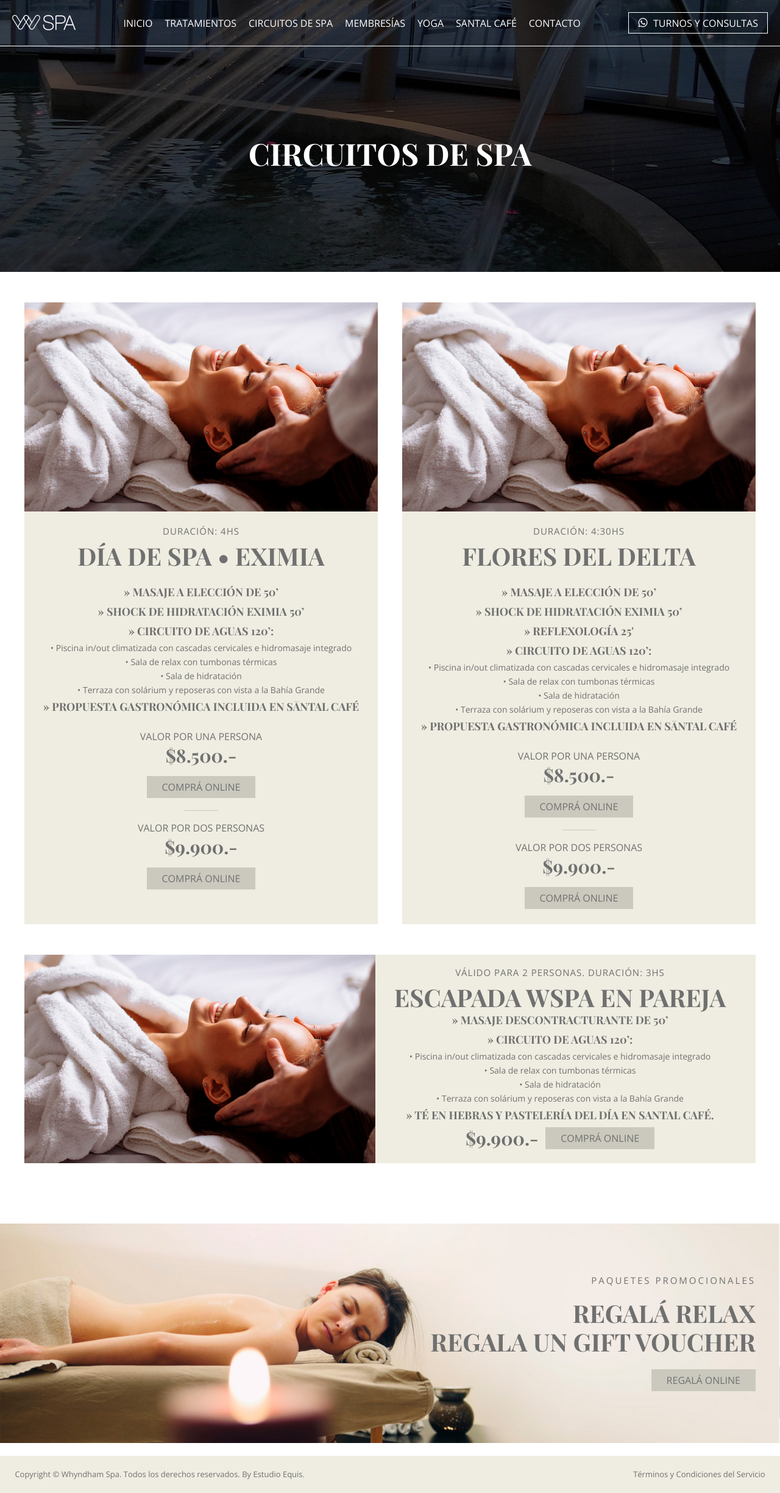
After one commit to ximepaparella/wspa, a PHP site: page /circuitos-de-spa.html in a window 1280 px wide. The commit adds this page. Shown: the whole page at 61% size. Run offline with PHP 8.4, Linux system fonts and the light colour scheme; some libraries are stand-ins or nearby versions.

Commit message:
Se añaden paginas de circuitos de spa, membresias y se hacen ajustes sobre módulos

```diff
--- /dev/null
+++ b/circuitos-de-spa.html
@@ -0,0 +1,222 @@
+<!DOCTYPE html>
+<html lang="es">
+
+<head>
+    <meta charset="UTF-8">
+    <meta name="viewport" content="width=device-width, initial-scale=1.0">
+    <meta http-equiv="X-UA-Compatible" content="ie=edge">
+    <title>Wspa | Circuitos de Spa | Whyndham Spa </title>
+
+    <!-- CSS -->
+    <link rel="stylesheet" type="text/css" href="css/site.css" />
+    <!-- FONTS -->
+    <link href="https://fonts.googleapis.com/css?family=Open+Sans:300,400,600,700,800&display=swap" rel="stylesheet">
+    <link href="https://fonts.googleapis.com/css?family=Playfair+Display:400,500,700,800,900&display=swap"
+        rel="stylesheet">
+
+    <!-- BX SLIDER -->
+    <script src="https://ajax.googleapis.com/ajax/libs/jquery/3.1.1/jquery.min.js"></script>
+    <script src="https://cdn.jsdelivr.net/bxslider/4.2.12/jquery.bxslider.min.js"></script>
+
+</head>
+
+<body>
+    <!-- HEADER -->
+    <header class="mod-header">
+        <div class="lay">
+            <!-- LOGO -->
+            <a class="com-logo" href="index.html">
+                <i class="icon-logo"> </i>
+            </a>
+            <!-- /LOGO -->
+
+            <!-- MENU -->
+            <nav class="mod-menu">
+                <a href="index.html">Inicio</a>
+                <a href="tratamientos.html">Tratamientos</a>
+                <a href="circuitos-de-spa.html">Circuitos de Spa</a>
+                <a href="membresias.html">Membresías</a>
+                <a href="yoga.html">Yoga</a>
+                <a href="http://www.santalcafe.com" target="_blank">Santal Café</a>
+                <a href="contacto.html">Contacto</a>
+            </nav>
+            <!-- /MENU -->
+
+            <!--WTS -->
+            <a href="https://api.whatsapp.com/send?phone=5491134209545&text=Hola%2C%20quiero%20realizar%20una%20consulta"
+                target="_blank" class="com-whatsapp">
+                <i class="icon-w-outline"></i> TURNOS Y CONSULTAS
+            </a>
+            <!-- /WTS -->
+        </div>
+    </header>
+    <!-- /HEADER -->
+
+    <!-- PAGE TITLE -->
+    <div class="mod-page-title --circuitos">
+        <h1>Circuitos de Spa</h1>
+    </div>
+    <!-- /PAGE TITLE -->
+
+    <!-- TREATMENT GRID -->
+    <section class="mod-grid">
+        <div class="lay">
+
+            <div class="row">
+                <!-- Fila de 2 columnas -->
+                <div class="row-gap-2">
+                    <!-- MÓDULO TRATAMIENTO VERTICAL A MULTIPLES PRECIOS -->
+                    <div class="mod-treatment --vertical hlp-bg-third multiple-price">
+                        <img class="com-image" src="img/tratamientos/tratamiento-facial.png"
+                        alt="SAN VALENTÍN EN WSPA ESCAPADA EN PAREJA" />
+
+                        <div class="col-12 --description">
+                            <div class="com-title">
+                                <h4 class="pre-title">Duración: 4hs</h4>
+                                <h2 class="treatment-title">DÍA DE SPA • EXIMIA</h2>
+                            </div>
+                            <div class="com-detail">
+                                <ul class="com-list">
+                                    <li class="first-level">» Masaje a elección de 50’</li>
+                                    <li class="first-level">» Shock de Hidratación EXIMIA 50’</li>
+                                    <li class="first-level">» Circuito de Aguas 120’:</li>
+                                    <li class="sub-level">• Piscina in/out climatizada con cascadas cervicales
+                                        e hidromasaje integrado </li>
+                                    <li class="sub-level">• Sala de relax con tumbonas térmicas</li>
+                                    <li class="sub-level">• Sala de hidratación</li>
+                                    <li class="sub-level">• Terraza con solárium y reposeras con vista a la Bahía
+                                        Grande
+                                    </li>
+                                    <li class="first-level">» Propuesta gastronómica incluida en SĀNTAL CAFÉ</li>
+                                </ul>
+                            </div>
+                            <div class="mod-prices">
+                                <div class="com-price">
+                                    <h6>VALOR POR UNA PERSONA</h6>
+                                    <h5>$8.500.-</h5>
+                                    <a href="#" class="com-button">COMPRÁ ONLINE</a>
+                                </div>
+                                <div class="com-price">
+                                    <h6>VALOR POR DOS PERSONAS</h6>
+                                    <h5>$9.900.-</h5>
+                                    <a href="#" class="com-button">COMPRÁ ONLINE</a>
+                                </div>
+                            </div>
+                        </div>
+                    </div>
+                    <!-- /MÓDULO TRATAMIENTO VERTICAL A MULTIPLES PRECIOS -->
+
+                    <!-- MÓDULO TRATAMIENTO VERTICAL A MULTIPLES PRECIOS -->
+                    <div class="mod-treatment --vertical hlp-bg-third multiple-price">
+                        <img class="com-image" src="img/tratamientos/tratamiento-facial.png"
+                            alt="SAN VALENTÍN EN WSPA ESCAPADA EN PAREJA" />
+                        <div class="col-12 --description">
+                            <div class="com-title">
+                                <h4 class="pre-title">Duración: 4:30hs</h4>
+                                <h2 class="treatment-title">FLORES DEL DELTA</h2>
+                            </div>
+                            <div class="com-detail">
+                                <ul class="com-list">
+                                    <li class="first-level">» Masaje a elección de 50’</li>
+                                    <li class="first-level">» Shock de Hidratación EXIMIA 50’</li>
+                                    <li class="first-level">» Reflexología 25'</li>
+                                    <li class="first-level">» Circuito de Aguas 120’:</li>
+                                    <li class="sub-level">• Piscina in/out climatizada con cascadas cervicales
+                                        e hidromasaje integrado </li>
+                                    <li class="sub-level">• Sala de relax con tumbonas térmicas</li>
+                                    <li class="sub-level">• Sala de hidratación</li>
+                                    <li class="sub-level">• Terraza con solárium y reposeras con vista a la Bahía
+                                        Grande
+                                    </li>
+                                    <li class="first-level">» Propuesta gastronómica incluida en SĀNTAL CAFÉ</li>
+                                </ul>
+                            </div>
+                            <div class="mod-prices">
+                                <div class="com-price">
+                                    <h6>VALOR POR UNA PERSONA</h6>
+                                    <h5>$8.500.-</h5>
+                                    <a href="#" class="com-button">COMPRÁ ONLINE</a>
+                                </div>
+                                <div class="com-price">
+                                    <h6>VALOR POR DOS PERSONAS</h6>
+                                    <h5>$9.900.-</h5>
+                                    <a href="#" class="com-button">COMPRÁ ONLINE</a>
+                                </div>
+                            </div>
+                        </div>
+                    </div>
+                    <!-- /MÓDULO TRATAMIENTO VERTICAL A MULTIPLES PRECIOS -->
+                </div>
+                <!-- /Fila de 2 columnas -->
+            </div>
+
+            <div class="row col-12">
+                <!-- Fila de 1 -->
+                <!-- MÓDULO TRATAMIENTO HORIZONTAL A UN PRECIO -->
+                <div class="mod-treatment mb-30 hlp-bg-third one-price">
+                    <div class="row no-gap col-6">
+                        <img class="com-image" src="img/tratamientos/tratamiento-facial.png"
+                            alt="SAN VALENTÍN EN WSPA ESCAPADA EN PAREJA" />
+                    </div>
+                    <div class="row no-gap col-6 --description">
+                        <div class="com-title">
+                            <h4 class="pre-title">Válido para 2 personas. Duración: 3hs</h4>
+                            <h2 class="treatment-title">ESCAPADA WSPA EN PAREJA</h2>
+                        </div>
+                        <div class="com-detail">
+                            <ul class="com-list">
+                                <li class="first-level">» Masaje Descontracturante de 50’</li>
+                                <li class="first-level">» Circuito de Aguas 120’:</li>
+                                <li class="sub-level">• Piscina in/out climatizada con cascadas cervicales
+                                    e hidromasaje integrado </li>
+                                <li class="sub-level">• Sala de relax con tumbonas térmicas</li>
+                                <li class="sub-level">• Sala de hidratación</li>
+                                <li class="sub-level">• Terraza con solárium y reposeras con vista a la Bahía Grande
+                                </li>
+                                <li class="first-level">» Té en hebras y pastelería del día en Santal Café.</li>
+                            </ul>
+                        </div>
+                        <div class="com-price">
+                            <h5>$9.900.-</h5>
+                            <a href="#" class="com-button">COMPRÁ ONLINE</a>
+                        </div>
+                    </div>
+                </div>
+                <!-- /MÓDULO TRATAMIENTO HORIZONTAL A UN PRECIO -->
+            </div>
+            <!-- /Fila de 1 -->
+        </div>
+    </section>
+    <!-- /TREATMENT GRID -->
+    <!--SECTION CALL TO ACTION -->
+    <section class="mod-call-to-action --right --gift">
+        <div class="lay">
+            <!-- TEXT -->
+            <div class="com-title">
+                <h4 class="pre-title">PAQUETES PROMOCIONALES</h4>
+                <h2 class="page-title">REGALÁ RELAX <BR />
+                    REGALA UN GIFT VOUCHER</h2>
+                <a href="#" class="com-button">REGALÁ ONLINE</a>
+            </div>
+            <!-- /TEXT -->
+        </div>
+    </section>
+    <!--/SECTION CALL TO ACTION -->
+
+    <!-- FOOTER -->
+    <section class="mod-footer hlp-bg-third">
+        <div class="lay">
+            <div class="col-6">
+                <p>Copyright © Whyndham Spa. Todos los derechos reservados. By Estudio Equis.</p>
+            </div>
+            <div class="col-6 --right">
+                <p>
+                    <a href="terminos-y-condiciones.html">Términos y Condiciones del Servicio</a>
+                </p>
+            </div>
+        </div>
+    </section>
+    <!-- /FOOTER -->
+</body>
+
+</html>
--- a/css/base/_helpers.scss
+++ b/css/base/_helpers.scss
@@ -65,3 +65,7 @@
 .hlp_uppercase {
     text-transform: uppercase;
 }
+
+.mb-30 {
+    margin-bottom:$px-30;
+}
--- a/css/components/_com-list.scss
+++ b/css/components/_com-list.scss
@@ -11,4 +11,8 @@
         font-size:$font-14;
         line-height: $line-16;
     }
+
+    .--vertical & {
+        padding-bottom:$px-25;
+    }
 }
--- a/css/components/_com-title.scss
+++ b/css/components/_com-title.scss
@@ -1,6 +1,11 @@
 .com-title {
     text-align: center;
     margin: $px-20 0;
+
+    /*Especificacion para modulos de Tratamientos Verticales*/
+    .--vertical & {
+            padding-bottom:$px-15;
+    }
 
     /*Especificacion para modulos de Tratamientos*/
     .mod-treatment & {
--- a/css/site.css
+++ b/css/site.css
@@ -235,6 +235,10 @@ a {
   text-transform: uppercase;
 }
 
+.mb-30 {
+  margin-bottom: 1.875em;
+}
+
 @font-face {
   font-family: 'icomoon';
   src: url("http://estudioequis.com.ar/wspa/fonts/icomoon.eot?d141zw");
@@ -1722,6 +1726,7 @@ ul.bxslider {
   -ms-flex-wrap: nowrap;
       flex-wrap: nowrap;
   /* Tratamiento Simple */
+  /* Tratamiento Vertical */
 }
 
 .mod-treatment .--description {
@@ -1729,6 +1734,10 @@ ul.bxslider {
       -ms-flex-pack: center;
           justify-content: center;
   text-align: center;
+  padding: 0.625em;
+  -webkit-box-align: center;
+      -ms-flex-align: center;
+          align-items: center;
 }
 
 .mod-treatment.--simple {
@@ -1787,7 +1796,7 @@ ul.bxslider {
   content: "";
   width: 100%;
   position: absolute;
-  bottom: 4px;
+  bottom: 11px;
 }
 
 .mod-treatment.--simple .body {
@@ -1814,10 +1823,24 @@ ul.bxslider {
   line-height: 1.3125rem;
 }
 
+.mod-treatment.--vertical {
+  width: 100%;
+  display: -webkit-box;
+  display: -ms-flexbox;
+  display: flex;
+  -webkit-box-orient: vertical;
+  -webkit-box-direction: normal;
+      -ms-flex-direction: column;
+          flex-direction: column;
+}
+
+.mod-treatment.--vertical .--description {
+  padding: 0.9375em;
+}
+
 .mod-page-title {
   margin-top: -80px;
   height: 450px;
-  background-image: url(../../img/bg-tratamientos.jpg);
   display: -webkit-box;
   display: -ms-flexbox;
   display: flex;
@@ -1831,6 +1854,15 @@ ul.bxslider {
   -webkit-box-align: center;
       -ms-flex-align: center;
           align-items: center;
+}
+
+.mod-page-title.--tratamientos {
+  background-image: url(http://estudioequis.com.ar/wspa/img/bg-tratamientos.jpg);
+}
+
+.mod-page-title.--circuitos {
+  background-image: url(http://estudioequis.com.ar/wspa/img/bg-circuitos.jpg);
+  background-position: center bottom;
 }
 
 .mod-page-title h1 {
@@ -1863,6 +1895,14 @@ ul.bxslider {
   padding: 3.125em 0 3.125em 0;
 }
 
+.mod-grid .lay .col-6 {
+  max-width: 48%;
+}
+
+.mod-grid .lay .col-6:first-of-type {
+  margin-right: 0.9375em;
+}
+
 /********** COMPONENTS **********/
 .com-logo {
   font-size: 1.5625rem;
@@ -1898,6 +1938,7 @@ ul.bxslider {
   /*Especificacion para texto de Slider */
   /*Especificacion para Modulo call to action */
   /*Especificacion para Tratamientos Simples */
+  /*Especificacion para modulos de Tratamientos Verticales*/
 }
 
 .com-button:hover {
@@ -1922,9 +1963,14 @@ ul.bxslider {
   font-size: 0.875rem;
 }
 
+.--vertical .com-button {
+  margin: 0.9375em 0 0 0;
+}
+
 .com-title {
   text-align: center;
   margin: 1.25em 0;
+  /*Especificacion para modulos de Tratamientos Verticales*/
   /*Especificacion para modulos de Tratamientos*/
   /*Especificacion para modulos de Call To Action*/
   /*Especificacion para modulos de Servicios*/
@@ -1936,6 +1982,10 @@ ul.bxslider {
   /*PRE TITLE*/
 }
 
+.--vertical .com-title {
+  padding-bottom: 0.9375em;
+}
+
 .mod-treatment .com-title {
   margin: 0;
 }
@@ -2099,6 +2149,10 @@ ul.bxslider {
   line-height: 1.4375rem;
 }
 
+.--vertical .com-list {
+  padding-bottom: 1.5625em;
+}
+
 .com-price {
   display: -webkit-box;
   display: -ms-flexbox;
@@ -2108,6 +2162,16 @@ ul.bxslider {
       -ms-flex-direction: column;
           flex-direction: column;
   /*Especificacion para modulos de un solo Precio */
+  /*Especificacion para modulos de un solo Precio */
+  /*Especificacion para modulos de Tratamientos Verticales*/
+}
+
+.com-price:last-of-type {
+  margin-bottom: 0.625em;
+}
+
+.com-price:last-of-type:after {
+  display: none;
 }
 
 .com-price h5 {
@@ -2115,6 +2179,10 @@ ul.bxslider {
   font-size: 1.875rem;
   line-height: 2.3125rem;
   font-weight: bold;
+}
+
+.com-price h6 {
+  padding-bottom: 0.3125em;
 }
 
 .one-price .com-price {
@@ -2132,6 +2200,43 @@ ul.bxslider {
   -webkit-box-align: center;
       -ms-flex-align: center;
           align-items: center;
+}
+
+.multiple-price .com-price {
+  display: -webkit-box;
+  display: -ms-flexbox;
+  display: flex;
+  -webkit-box-orient: vertical;
+  -webkit-box-direction: normal;
+      -ms-flex-direction: column;
+          flex-direction: column;
+  -webkit-box-pack: space-evenly;
+      -ms-flex-pack: space-evenly;
+          justify-content: space-evenly;
+  -webkit-box-align: center;
+      -ms-flex-align: center;
+          align-items: center;
+  width: 100%;
+}
+
+.multiple-price .com-price:after {
+  content: " ";
+  border-bottom: 1px solid #CBC9BE;
+  margin: 1.25em 0;
+  width: 10%;
+}
+
+.--vertical .com-price {
+  -webkit-box-pack: center;
+      -ms-flex-pack: center;
+          justify-content: center;
+  -webkit-box-align: center;
+      -ms-flex-align: center;
+          align-items: center;
+}
+
+.com-price.--double {
+  width: 100%;
 }
 
 .com-info {
--- a/css/site.scss
+++ b/css/site.scss
@@ -32,6 +32,8 @@
 @import 'modules/mod-page-title';
 
 @import 'modules/mod-list';
+@import 'modules/mod-grid';
+
 
 /********** COMPONENTS **********/
 @import 'components/com-logo';
@@ -48,5 +50,4 @@
 
 @import 'components/com-map';
 @import 'components/com-info';
-
 @import 'components/com-actions';
--- a/index.html
+++ b/index.html
@@ -251,7 +251,7 @@
 
             <!-- SLIDER -->
             <!-- MÓDULO TRATAMIENTO HORIZONTAL A UN PRECIO -->
-            <div class="mod-treatment hlp_bg_third one-price">
+            <div class="mod-treatment hlp-bg-third one-price">
                 <div class="row col-6">
                     <img class="com-image" src="img/tratamientos/tratamiento-facial.png"
                         alt="SAN VALENTÍN EN WSPA ESCAPADA EN PAREJA" />
```
Also changed, not shown: css/components/_com-button.scss (+18 -13 lines), css/components/_com-price.scss (+40 -3 lines), css/modules/_mod-grid.scss (added, +13 -0 lines), css/modules/_mod-page-title.scss (+10 -1 lines), css/modules/_mod-treatment.scss (+13 -1 lines), membresias.html (added, +210 -0 lines), img/bg-circuitos.jpg (added), 1 other file.
